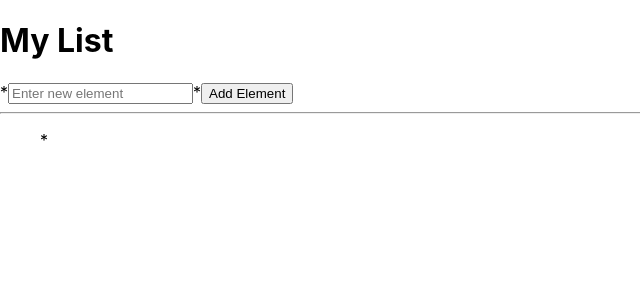
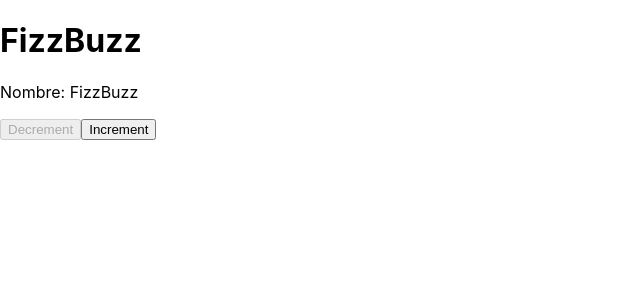
Before and after one commit to Iradium59/react, a React (Create React App) app: page / in a window 1280 px wide. Shown: the top 300 px of the page, without its empty margins (0-640 px from the left). Built offline with nearby package versions, Linux system fonts and the light colour scheme.

Commit message:
exercice 3

```diff
--- a/src/App.js
+++ b/src/App.js
@@ -1,9 +1,9 @@
-import Element from './Element';
+import Fizzbuzz from './Fizzbuzz';
 import './App.css';
 
 function App() {
   return (
-    <Element />
+    <Fizzbuzz maxValue={50}/>
   );
 }
 
--- /dev/null
+++ b/src/Fizzbuzz.js
@@ -0,0 +1,40 @@
+import React, { useState } from 'react';
+
+const FizzBuzz = ({ maxValue }) => {
+    const [number, setNumber] = useState(0);
+
+    const incrementNumber = () => {
+        if (number < maxValue) {
+            setNumber(number + 1);
+        }
+    };
+
+    const decrementNumber = () => {
+        if (number > 0) {
+            setNumber(number - 1);
+        }
+    };
+
+    const getFizzBuzzLabel = () => {
+        if (number % 3 === 0 && number % 5 === 0) {
+            return 'FizzBuzz';
+        } else if (number % 3 === 0) {
+            return 'Fizz';
+        } else if (number % 5 === 0) {
+            return 'Buzz';
+        } else {
+            return number;
+        }
+    };
+
+    return (
+        <div>
+            <h1>FizzBuzz</h1>
+            <p>Nombre: {getFizzBuzzLabel()}</p>
+            <button onClick={decrementNumber} disabled={number === 0}>Decrement</button>
+            <button onClick={incrementNumber} disabled={number === maxValue}>Increment</button>
+        </div>
+    );
+}
+
+export default FizzBuzz;
```
